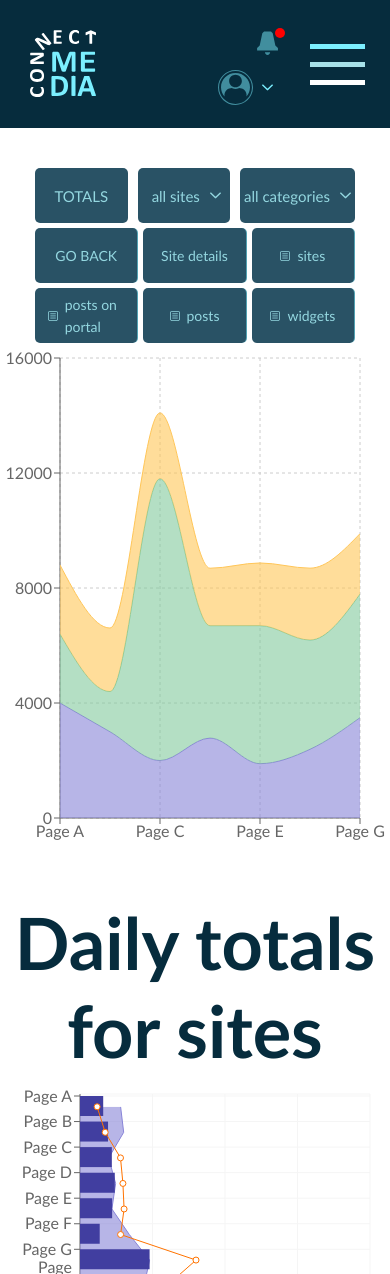
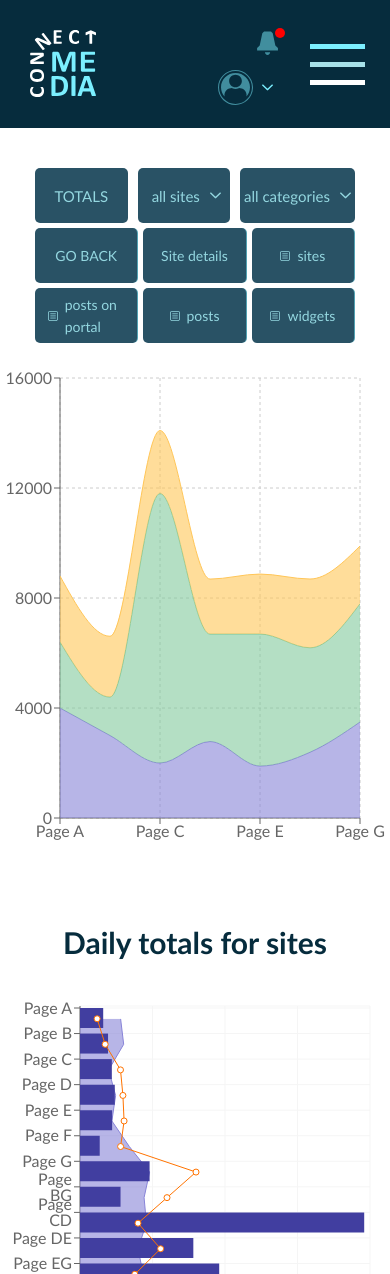
Before and after one commit to Dusan90/ConnectMedia, a React (Create React App) app: page /totals in a window 390 px wide. Shown: the top 1274 px of the page. Built offline with nearby package versions, Linux system fonts and the light colour scheme; sample sign-in values are in the browser's storage.

Commit message:
adding additional style

```diff
--- a/src/components/PostsDetails/PostsDetails.js
+++ b/src/components/PostsDetails/PostsDetails.js
@@ -76,7 +76,7 @@ export class PostsDetails extends Component {
                 {tabClicked === 'statsDiv' && <> <div style={{ height: '500px', marginTop: '20px' }}>
                     <Chart customStyle={{ padding: '0' }} />
                 </div>
-                    <h1 style={{ marginTop: '50px', textAlign: 'center' }}>Daily totals for post</h1>
+                    <h1 style={{ marginTop: '50px', textAlign: 'center', fontSize: '30px' }}>Daily totals for post</h1>
                     <div style={{ height: `200px` }}>
                         <VerticalChart customData={data} customStyle={{ padding: '0' }} />
                     </div>
--- a/src/components/Totals/Totals.js
+++ b/src/components/Totals/Totals.js
@@ -68,7 +68,7 @@ export class Totals extends Component {
             <>
                 <SearchContainer pageName={"TOTALS"} handleHomePageSort={this.handleHomePageSort} secondHeaderCustomStyle={{ height: '55px' }} />
                 <div style={{ padding: '0 35px' }}>
-                    <div className='mainSiteDetailsNavigation'>
+                    <div className='mainSiteDetailsNavigationTotal'>
                         <div className='siteDetailsNavigate'>
                             <div onClick={() => { return this.handlePageChange('goback'), this.props.history.goBack() }} className={`goback ${whichIsActive === 'goback' && 'active'}`}><p>GO BACK</p></div>
                             <div onClick={() => this.handlePageChange('siteDetails')} className={`siteDetails ${whichIsActive === 'siteDetails' && 'active'}`}><p>Site details</p></div>
@@ -94,10 +94,10 @@ export class Totals extends Component {
                     </div>
                 </div>
 
-                <div style={{ height: '500px', marginTop: '20px' }}>
+                <div style={{ height: '500px', marginTop: '20px' }} className='linechart'>
                     <Chart />
                 </div>
-                <h1 style={{ marginTop: '50px', textAlign: 'center' }}>Daily totals for sites</h1>
+                <h1 className='secondHeaderOnTotals' style={{ marginTop: '50px', textAlign: 'center' }}>Daily totals for sites</h1>
                 <div style={{ height: `${dataLength * 30}px` }}>
                     <VerticalChart />
                 </div>
--- a/src/components/Totals/Totals.scss
+++ b/src/components/Totals/Totals.scss
@@ -3,7 +3,11 @@
   margin-top: 50px;
 }
 
-.mainSiteDetailsNavigation {
+.secondHeaderOnTotals {
+  font-size: 30px;
+}
+
+.mainSiteDetailsNavigationTotal {
   font-family: "Calibri";
   .siteDetailsNavigate {
     display: flex;
@@ -74,7 +78,7 @@
 }
 
 @media only screen and (max-width: 600px) {
-  .mainSiteDetailsNavigation {
+  .mainSiteDetailsNavigationTotal {
     font-family: "Calibri";
     .siteDetailsNavigate {
       margin: 0px 0 55px 0;
@@ -121,7 +125,7 @@
 }
 
 @media only screen and (max-width: 500px) {
-  .mainSiteDetailsNavigation {
+  .mainSiteDetailsNavigationTotal {
     .siteDetailsNavigate {
       margin: 5px 0 65px 0;
 
@@ -143,4 +147,7 @@
       }
     }
   }
+  .linechart {
+    padding: 20px 0 0 0;
+  }
 }
--- a/src/components/WidgetsDetails/WidgetsDetails.js
+++ b/src/components/WidgetsDetails/WidgetsDetails.js
@@ -95,7 +95,7 @@ export class WidgetsDetails extends Component {
                 {tabClicked === 'statsDiv' && <> <div style={{ height: '500px', marginTop: '20px' }}>
                     <Chart customStyle={{ padding: '0' }} />
                 </div>
-                    <h1 style={{ marginTop: '50px', textAlign: 'center' }}>Daily totals for post</h1>
+                    <h1 style={{ marginTop: '50px', textAlign: 'center', fontSize: '30px' }}>Daily totals for post</h1>
                     <div style={{ height: `200px` }}>
                         <VerticalChart customData={data} customStyle={{ padding: '0' }} />
                     </div>
--- a/src/containers/SearchContainer/SearchContainer.js
+++ b/src/containers/SearchContainer/SearchContainer.js
@@ -61,7 +61,6 @@ function SearchContainer({ page, handlePageChange, pageName, handleSortByStatus,
     }
 
 
-    console.log(showCategorieOptions);
 
     return (
         <div className='mainSecondHeaderDiv' style={secondHeaderCustomStyle && secondHeaderCustomStyle}>
```
